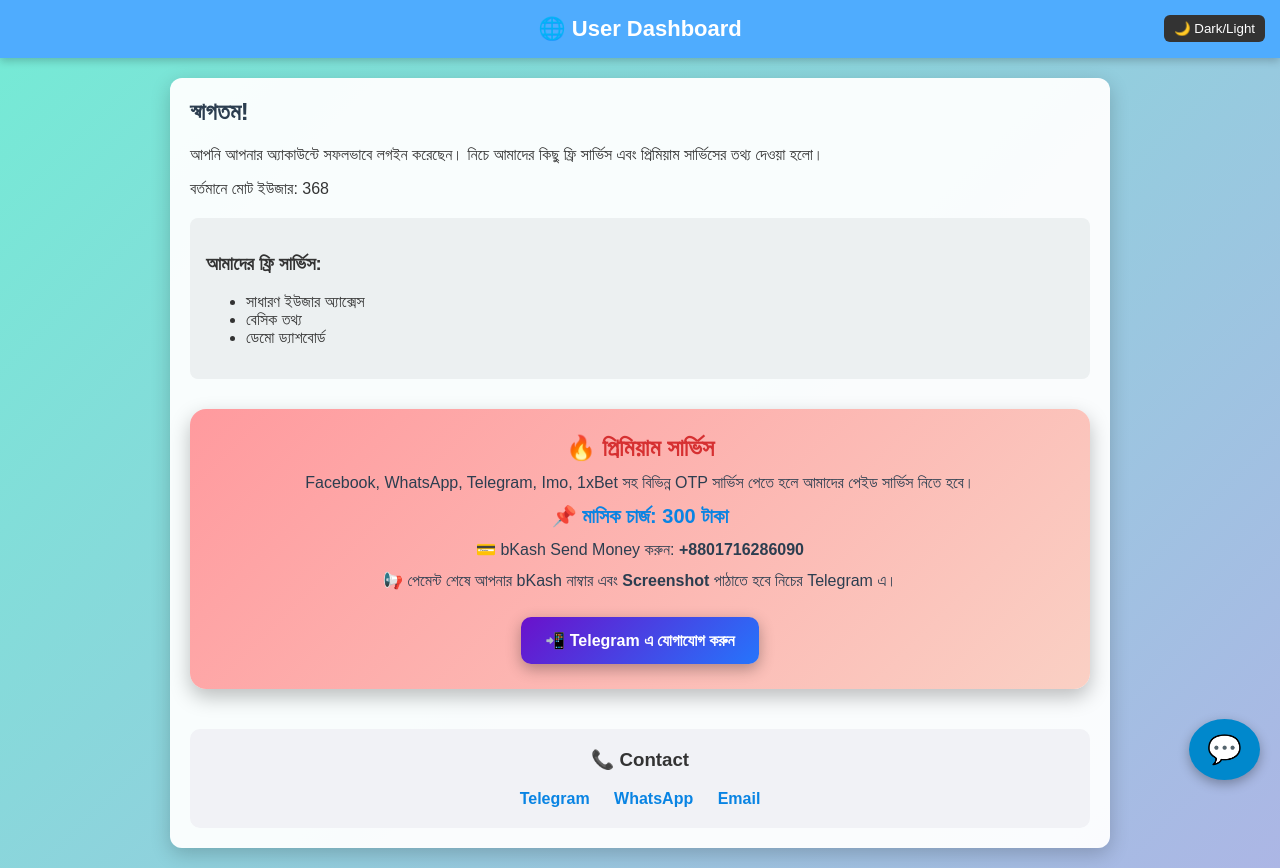
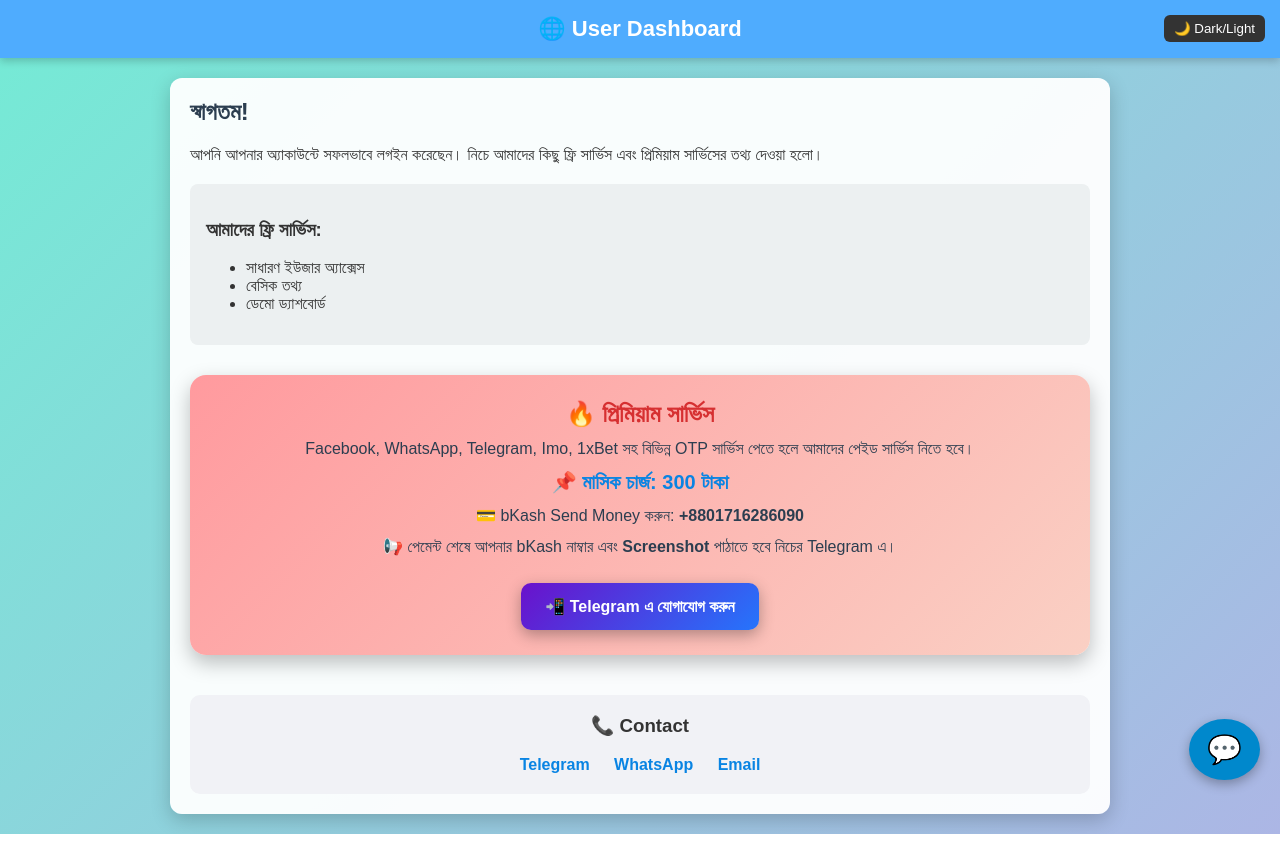
Before and after one commit to shortsure95-ctrl/otp1, a plain HTML site: page dashboard.html in a window 1280 px wide. After the commit the page ends 834 px from the top, so only its background shows below. Drawn offline with Linux system fonts and the light colour scheme.

Commit message:
Update dashboard.html

```diff
--- a/dashboard.html
+++ b/dashboard.html
@@ -143,8 +143,7 @@
     <h2>স্বাগতম!</h2>
     <p>আপনি আপনার অ্যাকাউন্টে সফলভাবে লগইন করেছেন। নিচে আমাদের কিছু ফ্রি সার্ভিস এবং প্রিমিয়াম সার্ভিসের তথ্য দেওয়া হলো।</p>
 
-    <!-- মোট ইউজার সংখ্যা -->
-    <p>বর্তমানে মোট ইউজার: 368</p>
+
 
     <!-- ফ্রি সার্ভিস -->
     <div class="services">
```
